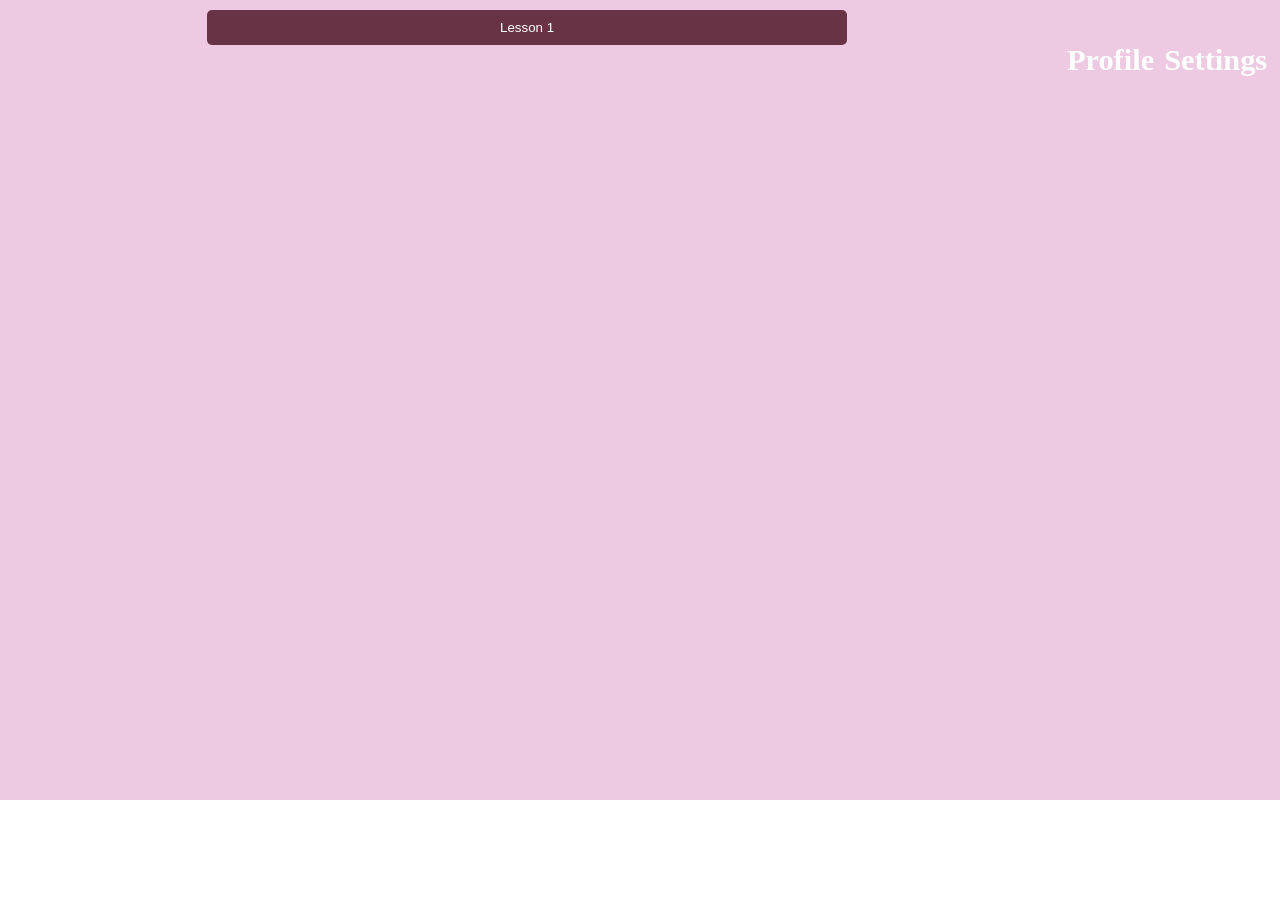
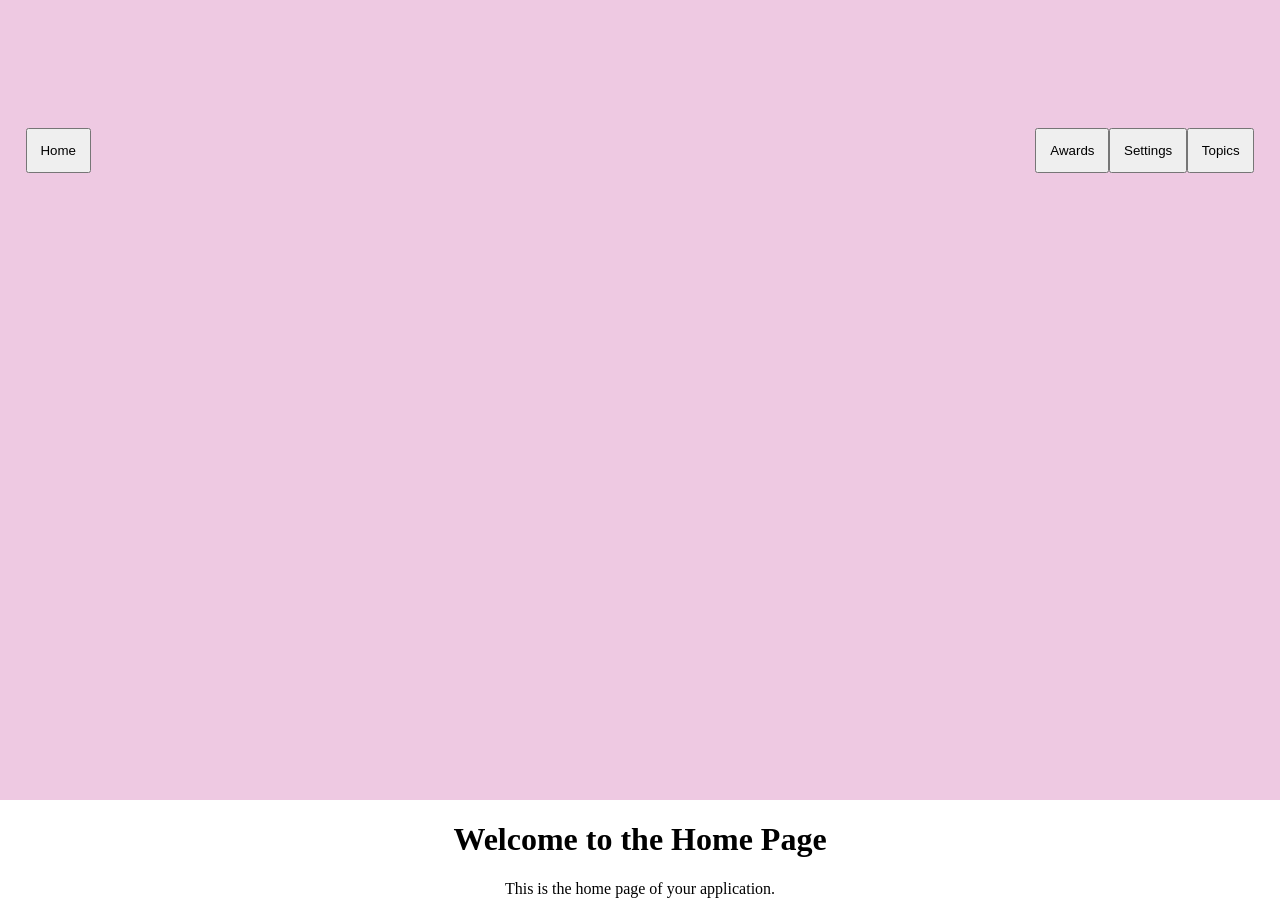
Before and after one commit to hasini-ship-it/AppsForGood, a React (Create React App) app: page / in a window 1280 px wide. Before the commit the page ends 800 px from the top, so only its background shows below. Built offline with nearby package versions, Linux system fonts and the light colour scheme.

Commit message:
Co-authored-by: hasini-ship-it <hasini-ship-it@users.noreply.github.com>

```diff
--- a/package.json
+++ b/package.json
@@ -9,6 +9,7 @@
     "@testing-library/user-event": "^13.5.0",
     "react": "^19.0.0",
     "react-dom": "^19.0.0",
+    "react-router-dom": "^7.4.1",
     "react-scripts": "5.0.1",
     "web-vitals": "^2.1.4"
   },
--- a/src/App.css
+++ b/src/App.css
@@ -66,6 +66,25 @@
   align-items: center
 }
 
+.floatLeft{
+  float: left;
+  display: flex;
+  gap: 10px;
+  align-items: center
+}
+
 .padding1{
   padding: 1%;
 }
+
+.margin1{
+  margin-top: 10%;
+}
+
+.margin2{
+  margin-left: 2%;
+}
+
+.margin3{
+  margin-right: 2%;
+}
--- a/src/App.js
+++ b/src/App.js
@@ -1,19 +1,63 @@
-import logo from './logo.svg';
-import './App.css';
+import React from 'react';
+import { BrowserRouter as Router, Routes, Route, useNavigate } from 'react-router-dom';
+import Topics from './Topics';    // Import Topics component
+import Settings from './Settings';  // Import Settings component
+import Awards from './Awards';   // Import Awards component
+import Home from './Home';   // Import Home component
+import './App.css';   // Your CSS for styling
 
+// Navbar component with buttons for navigation
+function Navbar() {
+  const navigate = useNavigate();  // Hook for navigation
+
+  return (
+    <header className="App-header">
+      <button
+        className="floatRight margin1 margin3 padding1 settingsButton"
+        type="button"
+        onClick={() => navigate('/Topics.js')}  // Navigate to /topics without reloading
+      >
+        Topics
+      </button>
+      <button
+        className="floatRight margin1 padding1 settingsButton"
+        type="button"
+        onClick={() => navigate('/settings')}  // Navigate to /settings
+      >
+        Settings
+      </button>
+      <button
+        className="floatRight margin1 padding1 settingsButton"
+        type="button"
+        onClick={() => navigate('/awards')}  // Navigate to /awards
+      >
+        Awards
+      </button>
+      <button
+        className="floatLeft margin1 padding1 margin2 settingsButton"
+        type="button"
+        onClick={() => navigate('/')}  // Navigate to / (Home)
+      >
+        Home
+      </button>
+    </header>
+  );
+}
+
+// Main App component
 function App() {
   return (
-    <div className="App">
-      <header className="App-header">
-
-        <div className="floatRight padding1">
-          <h3 className="settingsButton">Profile</h3>
-          <h3 className="settingsButton">Settings</h3>
-        </div>
-
-        <button className="butt" type="button" onclick="alert('Button clicked!')">Lesson 1</button>
-      </header>
-    </div>
+    <Router>
+      <div className="App">
+        <Navbar />
+        <Routes>
+          <Route path="/" element={<Home />} />
+          <Route path="/topics" element={<Topics />} />
+          <Route path="/settings" element={<Settings />} />
+          <Route path="/awards" element={<Awards />} />
+        </Routes>
+      </div>
+    </Router>
   );
 }
 
--- /dev/null
+++ b/src/Awards.js
@@ -0,0 +1,12 @@
+import React from 'react';
+
+const Awards = () => {
+    return (
+        <div>
+            <h1>Awards</h1>
+            <p>Welcome to the Awards page. Showcase your achievements here!</p>
+        </div>
+    );
+};
+
+export default Awards;
--- /dev/null
+++ b/src/Home.js
@@ -0,0 +1,12 @@
+import React from 'react';
+
+const Home = () => {
+    return (
+        <div>
+            <h1>Welcome to the Home Page</h1>
+            <p>This is the home page of your application.</p>
+        </div>
+    );
+};
+
+export default Home;
--- /dev/null
+++ b/src/Settings.js
@@ -0,0 +1,12 @@
+import React from 'react';
+
+const Settings = () => {
+    return (
+        <div>
+            <h1>Settings</h1>
+            <p>Manage your application settings here.</p>
+        </div>
+    );
+};
+
+export default Settings;
--- /dev/null
+++ b/src/Topics.js
@@ -0,0 +1,7 @@
+import React from 'react';
+
+function Topics() {
+  return <h1>Topics Page</h1>;
+}
+
+export default Topics;
```
Also changed, not shown: src/Button.js (added, +23 -0 lines), src/L1flashcardpg.js (added), 1 other file (tests, documents, lock files or other folders).
